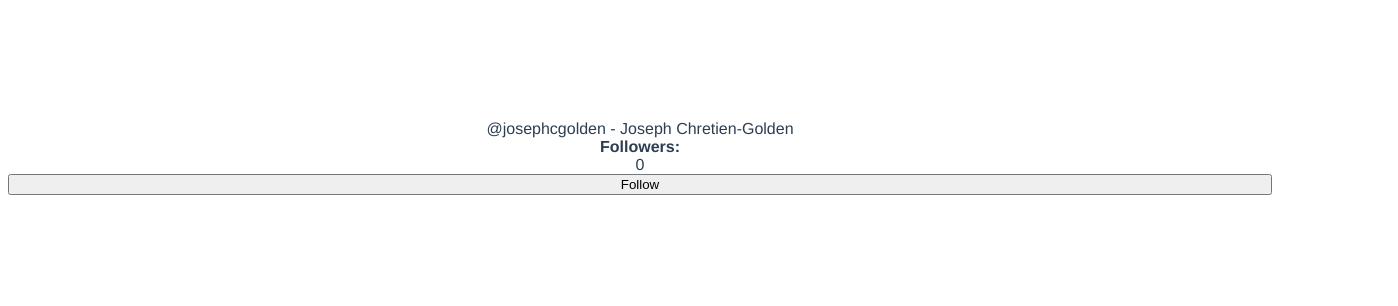
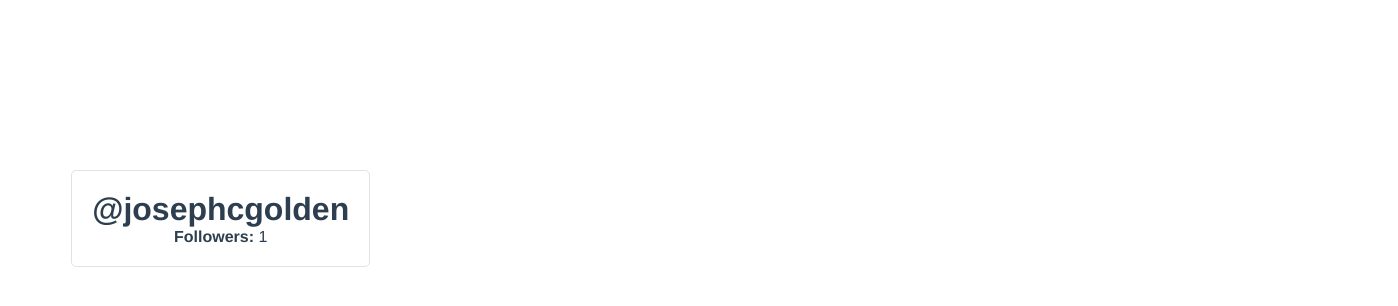
Before and after one commit to JGolden25/VUE3practiceproject, a Vue app in the folder twotter-vue-3/: page / in a window 1280 px wide. Shown: the top 306 px of the page, 1398 px wide, since content can reach past the window. Built offline with nearby package versions, Linux system fonts and the light colour scheme.

Commit message:
feat: new styles

```diff
--- a/twotter-vue-3/src/App.vue
+++ b/twotter-vue-3/src/App.vue
@@ -1,41 +1,17 @@
 <template>
  <div id="app">
-   @{{ user.username }} - {{ fullName }}
-   <strong>Followers: </strong> {{ followers }}
-   <button @click="followUser">
-     Follow
-     </button>
+   <UserProfile/>
  </div>
 </template>
 
 <script>
+import UserProfile from "./components/UserProfile";
 
 export default {
   name: 'App',
-  data() {
-    return {
-      followers: 0,
-      user:{
-        id: 1,
-        username: 'josephcgolden',
-        firstName: 'Joseph',
-        lastName: 'Chretien-Golden',
-        email: 'joechre@gmail.com',
-        isAdmin: true
-      }
-    }
-  },
-  computed: {
-    fullName() {
-      return `${this.user.firstName} ${this.user.lastName}`;
-    }
-  },
-  methods: {
-    followUser() {
-      this.followers++
-    }
-  }
+  components: { UserProfile }
 }
+
 </script>
 
 <style>
--- /dev/null
+++ b/twotter-vue-3/src/components/UserProfile.vue
@@ -0,0 +1,76 @@
+<template>
+ <div class="user-profile">
+  <div class="user-profile_user-panel">
+   <h1 class="user-profile_username">@{{ user.username }}</h1>
+   <div class="user-profile_follower-count">
+    <strong>Followers: </strong> {{ followers }}
+   <!-- <button @click="followUser">
+     Follow
+     </button> -->
+   </div>
+  </div>
+ </div>
+</template>
+
+<script>
+
+export default {
+  name: 'App',
+  data() {
+    return {
+      followers: 0,
+      user:{
+        id: 1,
+        username: 'josephcgolden',
+        firstName: 'Joseph',
+        lastName: 'Chretien-Golden',
+        email: 'joechre@gmail.com',
+        isAdmin: true
+      }
+    }
+  },
+  watch: {
+    followers(newFollowerCount, oldFollowerCount) {
+      if (oldFollowerCount < newFollowerCount) {
+        console.log(`${this.user.username} has gained a follower`)
+      }
+    }
+  },
+  computed: {
+    fullName() {
+      return `${this.user.firstName} ${this.user.lastName}`;
+    }
+  },
+  methods: {
+    followUser() {
+      this.followers++
+    }
+  },
+  mounted() {
+    this.followUser();
+  }
+}
+</script>
+
+<style>
+.user-profile {
+    display: grid;
+    grid-template-columns: 1fr 3fr;
+    width: 100%;
+    padding: 50px 5%;
+}
+
+.user-profile_user-panel {
+    display: flex;
+    flex-direction: column;
+    margin-right: 50px;
+    padding: 20px;
+    background-color: white;
+    border-radius: 5px;
+    border: 1px solid #DFE3E8;
+}
+
+h1 {
+    margin: 0;
+}
+</style>
```
